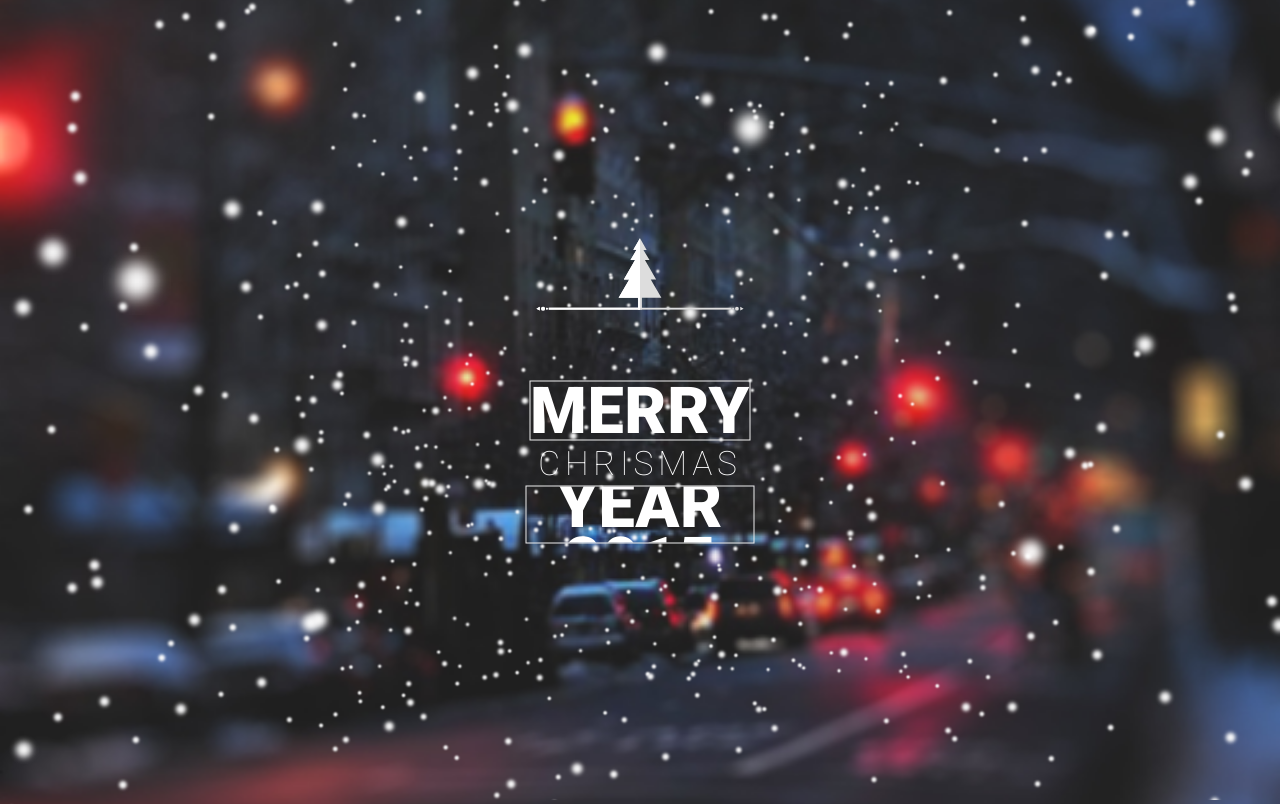
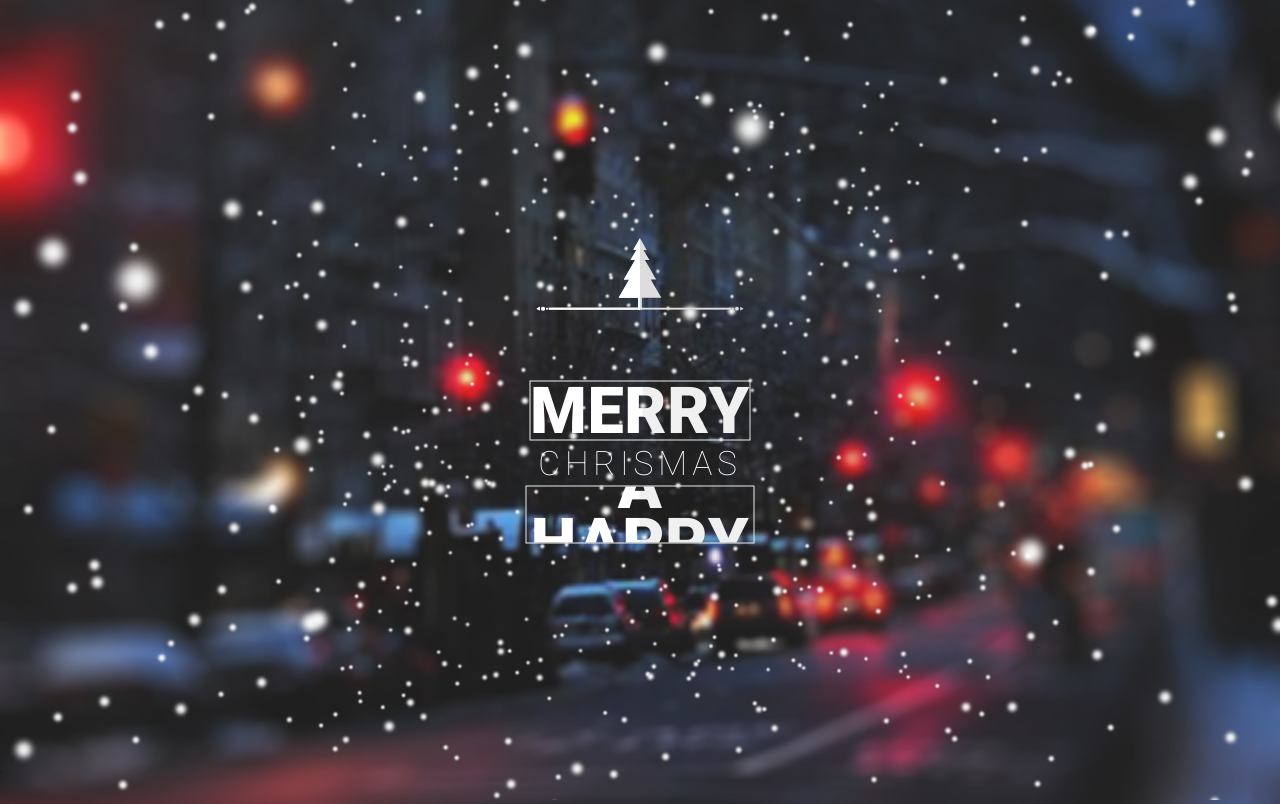
Before and after one commit to savaryna/savaryna.github.io, a PHP site: page / in a window 1280 px wide. Run offline with PHP 8.4, Linux system fonts and the light colour scheme; some libraries are stand-ins or nearby versions.

Commit message:
Added slider

```diff
--- a/index.html
+++ b/index.html
@@ -65,6 +65,7 @@
             </tr>
             <tr>
                 <td class="margina">
+                    <div class="shadow"></div>
                     <p class="merry">MERRY</p>
                 </td>
             </tr>
@@ -76,6 +77,7 @@
             <tr>
                 <td class="margina">
                         <div class="slider-container">
+                            <div class="shadow"></div>
                             <div class="layer-master layer1" >AND</div>
                             <div class="layer-master layer2" >A</div>
                             <div class="layer-master layer3" >HAPPY</div>
--- a/styles/styles.css
+++ b/styles/styles.css
@@ -22,6 +22,16 @@ table {
     -o-transform: translate(-50%, -50%);
     -ms-transform: translate(-50%, -50%);
     transform: translate(-50%, -50%);
+}
+
+.shadow {
+    position: absolute;
+    z-index: 2;
+    width: 114px;
+    height: 56px;
+    right: 0;
+    background: #000;
+    opacity: .06;
 }
 
 .brad-cell {
@@ -94,18 +104,41 @@ tfoot tr td {
     height: 56px;
     margin: 0 auto;
     line-height: 58px;
-    -webkit-animation: l1 8s 1s linear infinite;
-    -moz-animation: l1 8s 1s linear infinite;
-    -o-animation: l1 8s linear infinite;
-    -ms-animation: l1 8s linear infinite;
+    -webkit-animation: anim 0.1s steps(6) 25,
+                       anim 14s 3s linear infinite;
+    -moz-animation: anim 0.1s steps(6) 25,
+                    anim 14s 3s linear infinite;
+    -ms-animation: anim 0.1s steps(6) 25,
+                   anim 14s 3s linear infinite;
+    -o-animation: anim 0.1s steps(6) 25,
+                  anim 14s 3s linear infinite;
+    animation: anim 0.1s steps(6) 25,
+               anim 14s 3s linear infinite;
 }
 
-@-webkit-keyframes l1 {
-from {top: 0;}
-to{top: -336px;}
+@-webkit-keyframes anim {
+    from {top: 0;}
+      to {top: -336px;}
 }
 
-@keyframes l1 {
-from {top: 0;}
-to{top: -336px;}
+@-moz-keyframes anim {
+    from {top: 0;}
+      to {top: -336px;}
 }
+
+@-ms-keyframes anim {
+    from {top: 0;}
+      to {top: -336px;}
+}
+
+@-o-keyframes anim {
+    from {top: 0;}
+      to {top: -336px;}
+}
+
+@keyframes anim {
+    from {top: 0;}
+      to {top: -336px;}
+}
+
+/* Text slider end */
```
Also changed, not shown: img/apple-touch-icon-precomposed-02.png (added), img/apple-touch-icon-precomposed.png. Lines whose indentation alone changed are shown as unchanged.
